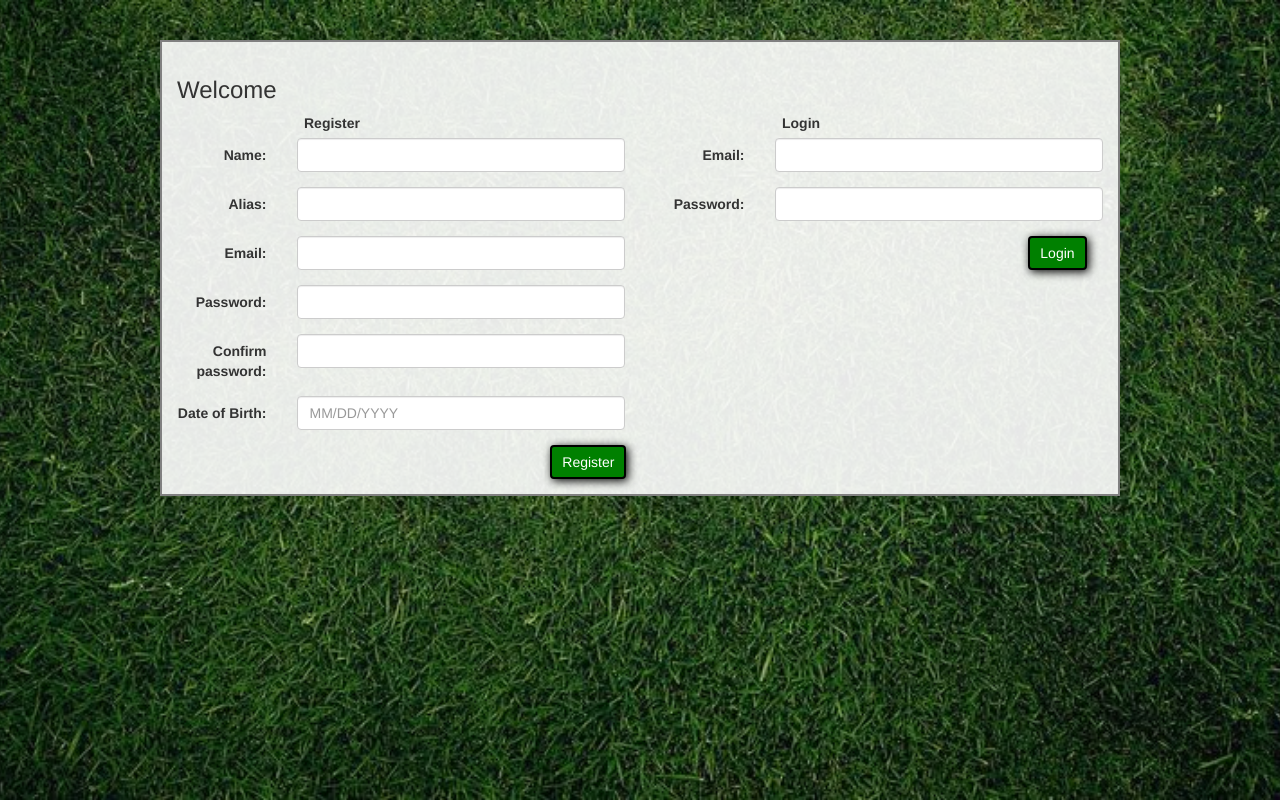
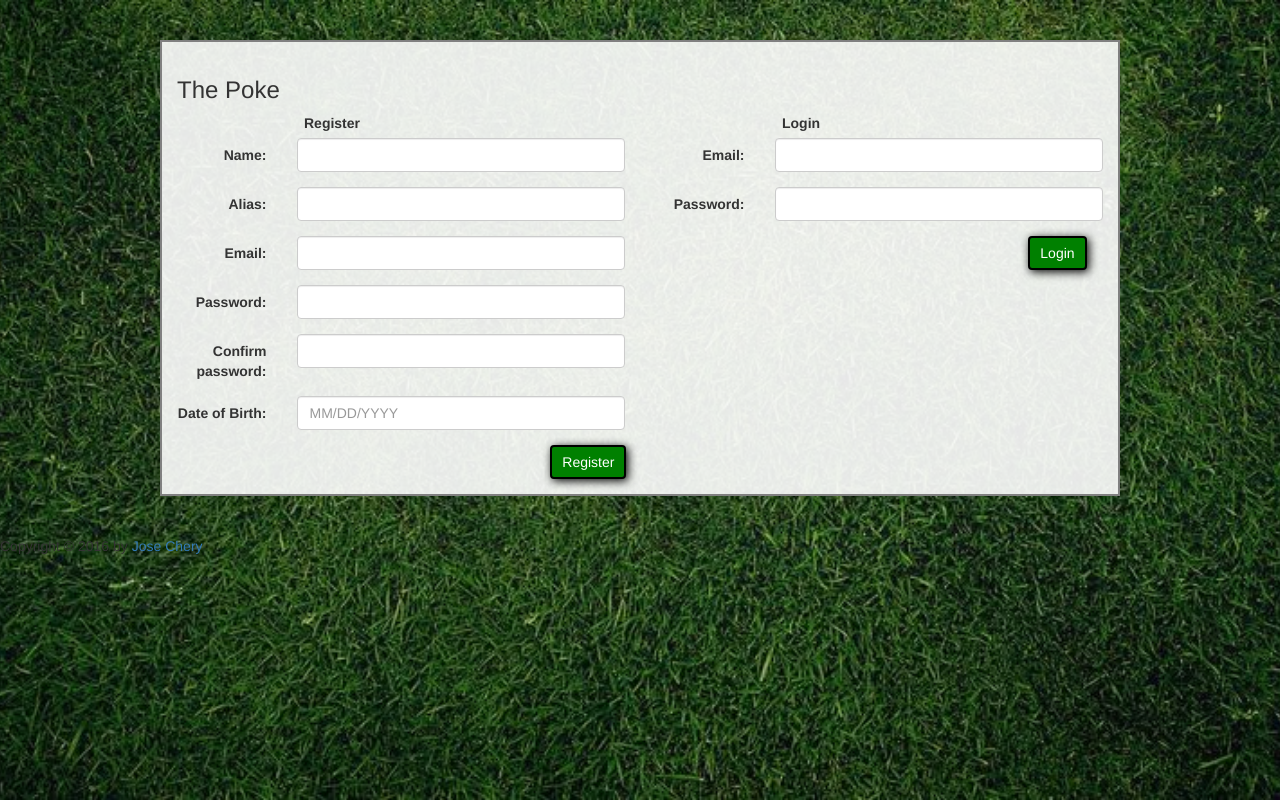
Before and after one commit to Jcareergoals/poke_application, a CodeIgniter app: page /index.php/users/index in a window 1280 px wide. Run offline with CodeIgniter, Linux system fonts and the light colour scheme; some libraries are stand-ins or nearby versions.

Commit message:
restructored html, changed title

```diff
--- a/application/views/main.php
+++ b/application/views/main.php
@@ -1,9 +1,10 @@
 <!DOCTYPE html>
 <html lang="en">
 <head>
-	<title>Login/Registration</title>
+	<title> The Poke | Login</title>
 	<meta charset="UTF-8">
 	<meta name='viewport' content='width=device-width, initial-scale=1'>
+	<link rel="shortcut icon" href="https://upload.wikimedia.org/wikipedia/commons/f/ff/Finger-pointing-icon.png">
 	<!-- Latest compiled and minified CSS -->
 	<link rel="stylesheet" href="https://maxcdn.bootstrapcdn.com/bootstrap/3.3.6/css/bootstrap.min.css"
 	integrity="sha384-1q8mTJOASx8j1Au+a5WDVnPi2lkFfwwEAa8hDDdjZlpLegxhjVME1fgjWPGmkzs7" crossorigin="anonymous">
@@ -18,14 +19,14 @@
 	<!-- JQuery UI Library -->
 	<link rel="stylesheet" href="https://ajax.googleapis.com/ajax/libs/jqueryui/1.11.4/themes/flick/jquery-ui.css">
  	<script src="https://ajax.googleapis.com/ajax/libs/jqueryui/1.11.4/jquery-ui.min.js"></script>
+	<link rel="stylesheet" type="text/css" href="/assets/css/views_login_styles.css">
 	<script type="text/javascript">
 		$(document).ready(function(){
 			$('#dob').datepicker({changeYear: true, minDate: '-100Y', maxDate: "-1Y"});
 		});
 	</script>
-	<link rel="stylesheet" type="text/css" href="/assets/css/views_login_styles.css">
 	<style type="text/css">
-		<? $x = rand(1,6);?>
+		<? $x = rand(1,6); ?>
 		body {
 			background-color: rgb(245,245,245);
 			background: url("/assets/images/img<? echo $x;?>.jpg") no-repeat center center fixed;
@@ -39,11 +40,11 @@
 <body>
 	<div class="container">
 		<div class="row">
-			<h3 class='col-xs-12'>Welcome</h3>
+			<h3 class='col-xs-12'>The Poke</h3>
 		</div>
-
 		<div class="row">
-			<div class="col-sm-6">
+			<!-- Registration Section -->
+			<div class="col-xs-12 col-sm-6">
 				<div class="col-xs-7 col-xs-offset-3">
 					<label class='form_type'>Register</label>
 				</div>
@@ -95,8 +96,8 @@
 					</div>
 				</form>
 			</div>
-
-			<div class="col-sm-6">
+			<!-- Login Section -->
+			<div class="col-xs-12 col-sm-6">
 				<div class="col-xs-7 col-xs-offset-3">
 					<label class='form_type'>Login</label>
 				</div>
@@ -122,4 +123,7 @@
 			</div>
 		</div>
 	</div> <!-- End Container -->
+
+	<!-- Copyright Section -->
+	<p class='copyright'>Copyright &copy; 2016 by <a href="https://www.linkedin.com/in/jose-chery-763110a1">Jose Chery</a></p>
 </body>
```
